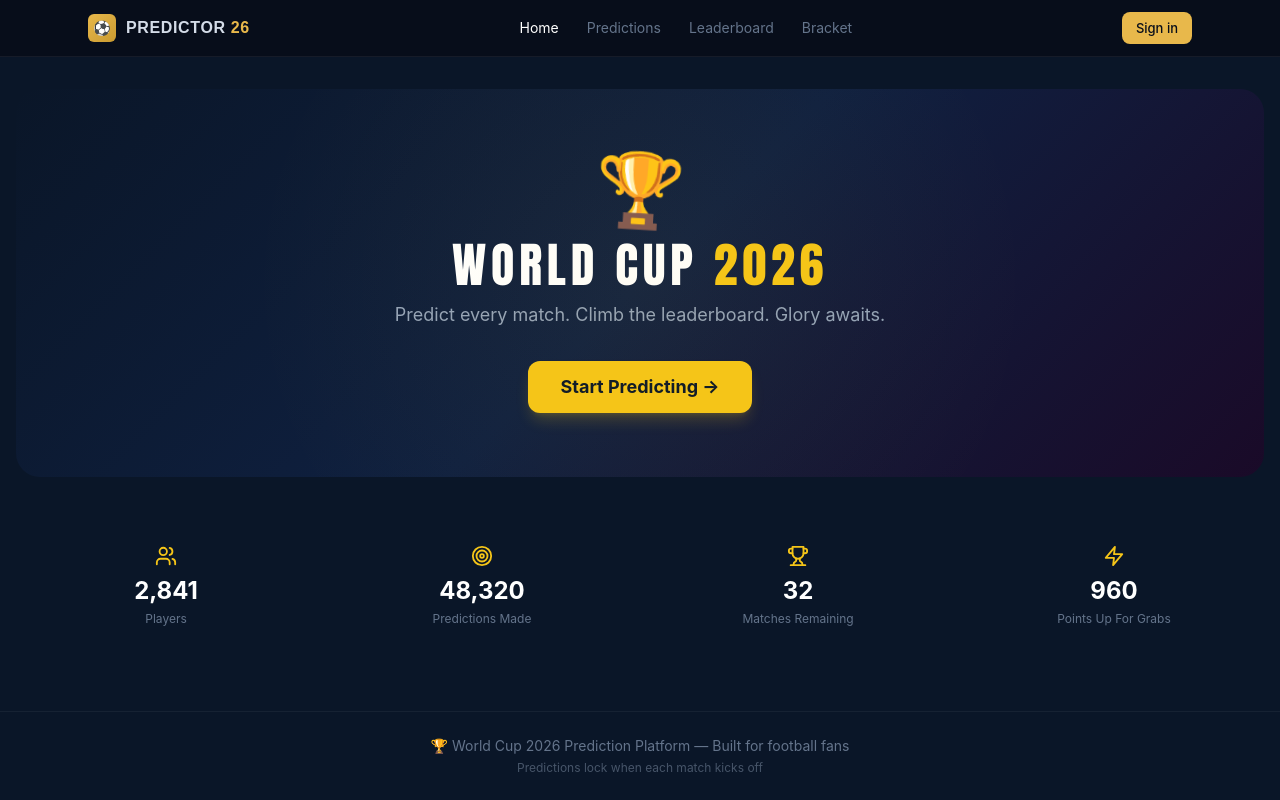
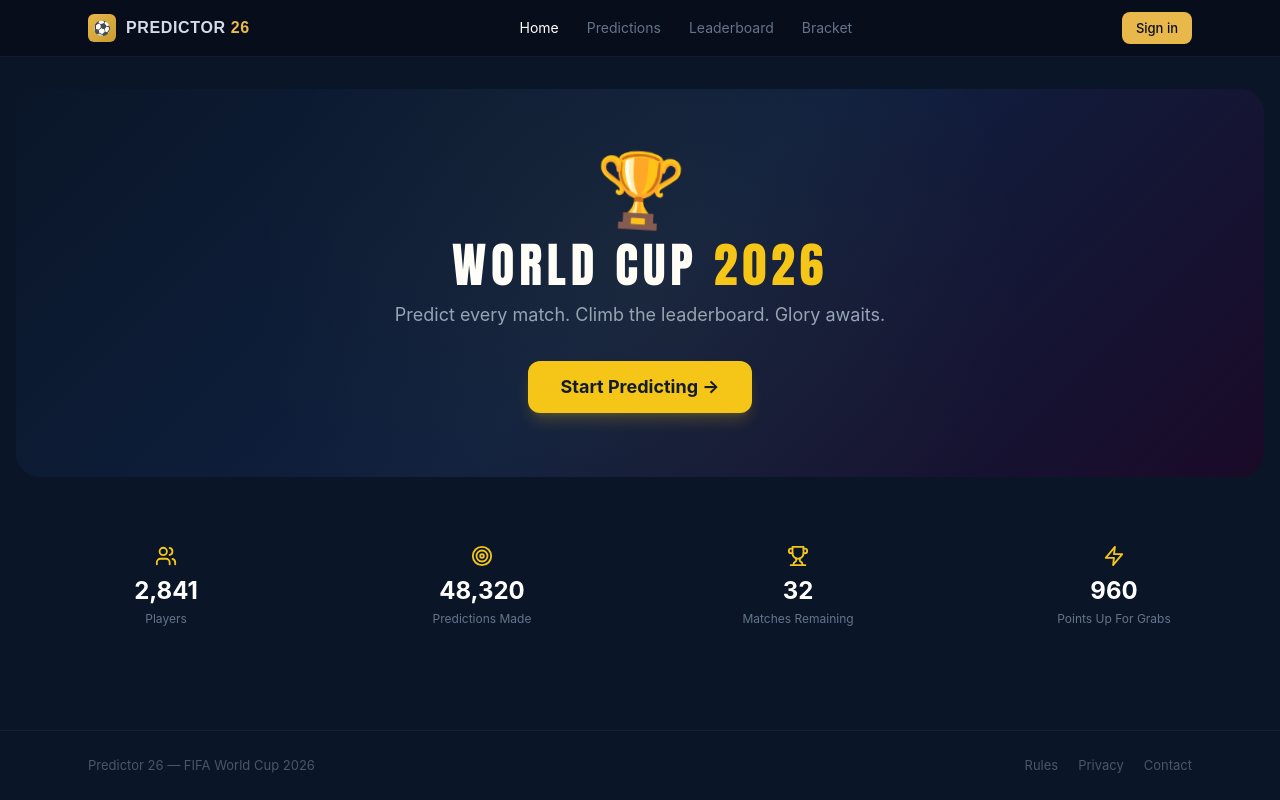
Before and after one commit to chalexandru841-glitch/worldcup2026-predictions, a React app in the folder frontend/: page / in a window 1280 px wide. Built offline with nearby package versions, Linux system fonts and the light colour scheme; the HTML template or start-up script is replaced by a standard one.

Commit message:
🎨 redesign: minimal footer

```diff
--- a/frontend/src/components/layout/Footer.tsx
+++ b/frontend/src/components/layout/Footer.tsx
@@ -1,8 +1,17 @@
 export default function Footer() {
   return (
-    <footer className="border-t border-white/5 py-6 text-center text-sm text-slate-500">
-      <p>🏆 World Cup 2026 Prediction Platform &mdash; Built for football fans</p>
-      <p className="mt-1 text-xs text-slate-600">Predictions lock when each match kicks off</p>
+    <footer style={{ borderTop: "1px solid rgba(255,255,255,0.05)", padding: "24px 0" }}>
+      <div className="max-w-6xl mx-auto px-6 flex items-center justify-between">
+        <span style={{ fontSize: 13, color: "#4a5568" }}>
+          Predictor 26 — FIFA World Cup 2026
+        </span>
+        <div style={{ display: "flex", gap: 20 }}>
+          {["Rules", "Privacy", "Contact"].map((l) => (
+            <a key={l} href="#" style={{ fontSize: 13, color: "#4a5568" }}
+               className="hover:text-slate-400 transition-colors">{l}</a>
+          ))}
+        </div>
+      </div>
     </footer>
   );
 }
```
